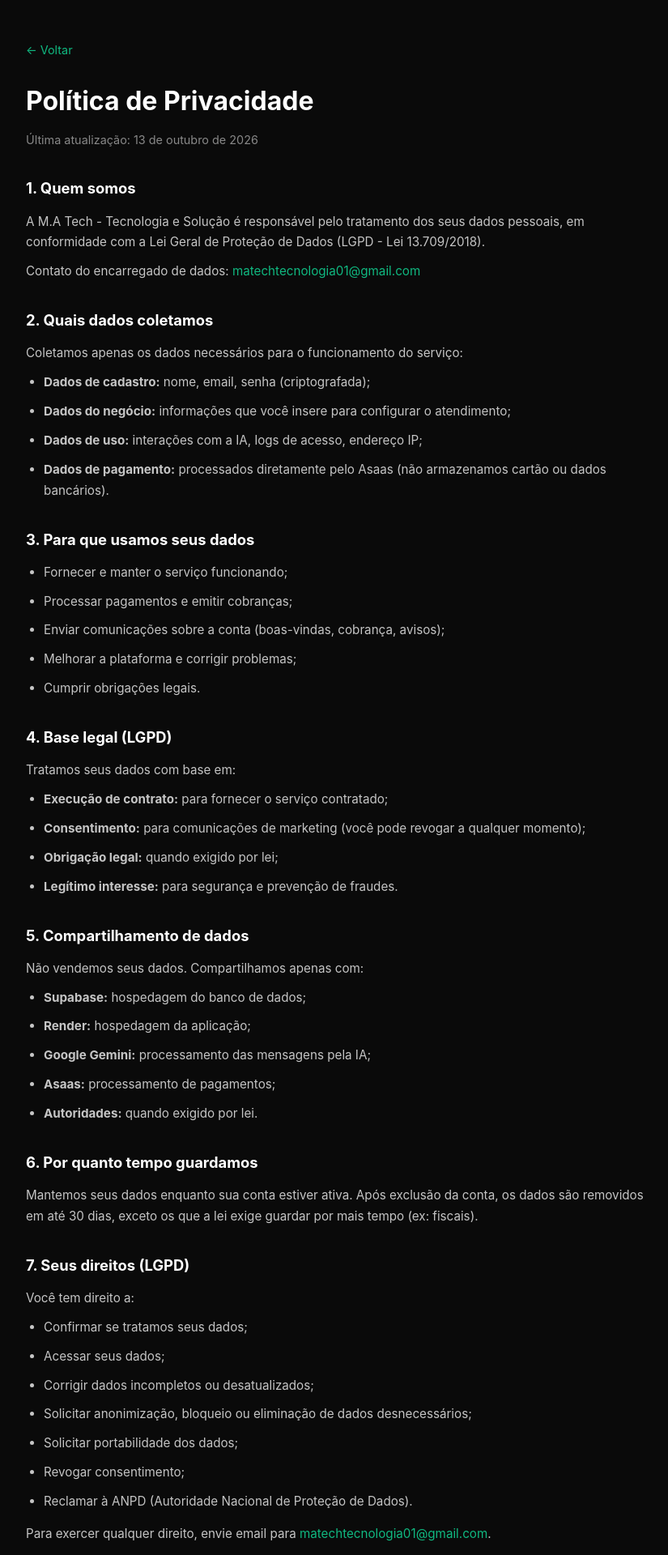
After one commit to matechtecnologia/matech-atendimento, a FastAPI app: template templates/privacidade.html in a window 1280 px wide. The commit adds this page. Shown: the top 1920 px of the page at 81% size, without its empty margins (222-1047 px from the left). Run offline with FastAPI, Linux system fonts and the light colour scheme; the template is opened without the code that fills it, so the values that code supplies are empty; some libraries are stand-ins or nearby versions.

Commit message:
Adiciona Termos de Uso e Politica de Privacidade (LGPD)

```diff
--- a/app.py
+++ b/app.py
@@ -3390,3 +3390,16 @@ def gerar_stream(atendimento_id: int, usuario_id: str = Cookie(None)):
         "X-Accel-Buffering": "no",
         "Connection": "keep-alive"
     })
+
+
+
+
+# ===== TERMOS E PRIVACIDADE =====
+@app.get("/termos", response_class=HTMLResponse)
+async def termos(request: Request):
+    return templates.TemplateResponse(request=request, name="termos.html", context={})
+
+
+@app.get("/privacidade", response_class=HTMLResponse)
+async def privacidade(request: Request):
+    return templates.TemplateResponse(request=request, name="privacidade.html", context={})
--- a/templates/landing.html
+++ b/templates/landing.html
@@ -309,6 +309,8 @@ src="https://www.facebook.com/tr?id=1797761131556226&ev=PageView&noscript=1"
       <a href="#planos">Planos</a>
       <a href="#faq">FAQ</a>
       <a href="#contato">Contato</a>
+      <a href="/termos">Termos de Uso</a>
+      <a href="/privacidade">Privacidade</a>
     </div>
     <p style="margin-top:20px;font-size:13px">© 2026 M.A Tech. Todos os direitos reservados.</p>
   </div>
--- /dev/null
+++ b/templates/privacidade.html
@@ -0,0 +1,106 @@
+<!DOCTYPE html>
+<html lang="pt-BR">
+<head>
+<meta charset="UTF-8">
+<meta name="viewport" content="width=device-width, initial-scale=1.0">
+<title>Política de Privacidade - M.A Tech</title>
+<style>
+* { margin:0; padding:0; box-sizing:border-box; }
+body { font-family: -apple-system, BlinkMacSystemFont, 'Segoe UI', sans-serif; background:#0a0a0a; color:#e5e5e5; line-height:1.7; }
+.container { max-width:820px; margin:0 auto; padding:48px 24px; }
+h1 { font-size:2rem; margin-bottom:8px; color:#fff; }
+.data { color:#888; font-size:.9rem; margin-bottom:32px; }
+h2 { font-size:1.15rem; margin-top:32px; margin-bottom:12px; color:#fff; }
+p, li { font-size:.95rem; color:#c5c5c5; margin-bottom:10px; }
+ul { padding-left:22px; margin-bottom:14px; }
+a { color:#10b981; text-decoration:none; }
+a:hover { text-decoration:underline; }
+.voltar { display:inline-block; margin-bottom:24px; color:#10b981; font-size:.9rem; }
+footer { margin-top:48px; padding-top:24px; border-top:1px solid #222; color:#666; font-size:.85rem; }
+</style>
+</head>
+<body>
+<div class="container">
+<a href="/" class="voltar">&larr; Voltar</a>
+<h1>Política de Privacidade</h1>
+<p class="data">Última atualização: 13 de outubro de 2026</p>
+
+<h2>1. Quem somos</h2>
+<p>A M.A Tech - Tecnologia e Solução é responsável pelo tratamento dos seus dados pessoais, em conformidade com a Lei Geral de Proteção de Dados (LGPD - Lei 13.709/2018).</p>
+<p>Contato do encarregado de dados: <a href="mailto:matechtecnologia01@gmail.com">matechtecnologia01@gmail.com</a></p>
+
+<h2>2. Quais dados coletamos</h2>
+<p>Coletamos apenas os dados necessários para o funcionamento do serviço:</p>
+<ul>
+<li><strong>Dados de cadastro:</strong> nome, email, senha (criptografada);</li>
+<li><strong>Dados do negócio:</strong> informações que você insere para configurar o atendimento;</li>
+<li><strong>Dados de uso:</strong> interações com a IA, logs de acesso, endereço IP;</li>
+<li><strong>Dados de pagamento:</strong> processados diretamente pelo Asaas (não armazenamos cartão ou dados bancários).</li>
+</ul>
+
+<h2>3. Para que usamos seus dados</h2>
+<ul>
+<li>Fornecer e manter o serviço funcionando;</li>
+<li>Processar pagamentos e emitir cobranças;</li>
+<li>Enviar comunicações sobre a conta (boas-vindas, cobrança, avisos);</li>
+<li>Melhorar a plataforma e corrigir problemas;</li>
+<li>Cumprir obrigações legais.</li>
+</ul>
+
+<h2>4. Base legal (LGPD)</h2>
+<p>Tratamos seus dados com base em:</p>
+<ul>
+<li><strong>Execução de contrato:</strong> para fornecer o serviço contratado;</li>
+<li><strong>Consentimento:</strong> para comunicações de marketing (você pode revogar a qualquer momento);</li>
+<li><strong>Obrigação legal:</strong> quando exigido por lei;</li>
+<li><strong>Legítimo interesse:</strong> para segurança e prevenção de fraudes.</li>
+</ul>
+
+<h2>5. Compartilhamento de dados</h2>
+<p>Não vendemos seus dados. Compartilhamos apenas com:</p>
+<ul>
+<li><strong>Supabase:</strong> hospedagem do banco de dados;</li>
+<li><strong>Render:</strong> hospedagem da aplicação;</li>
+<li><strong>Google Gemini:</strong> processamento das mensagens pela IA;</li>
+<li><strong>Asaas:</strong> processamento de pagamentos;</li>
+<li><strong>Autoridades:</strong> quando exigido por lei.</li>
+</ul>
+
+<h2>6. Por quanto tempo guardamos</h2>
+<p>Mantemos seus dados enquanto sua conta estiver ativa. Após exclusão da conta, os dados são removidos em até 30 dias, exceto os que a lei exige guardar por mais tempo (ex: fiscais).</p>
+
+<h2>7. Seus direitos (LGPD)</h2>
+<p>Você tem direito a:</p>
+<ul>
+<li>Confirmar se tratamos seus dados;</li>
+<li>Acessar seus dados;</li>
+<li>Corrigir dados incompletos ou desatualizados;</li>
+<li>Solicitar anonimização, bloqueio ou eliminação de dados desnecessários;</li>
+<li>Solicitar portabilidade dos dados;</li>
+<li>Revogar consentimento;</li>
+<li>Reclamar à ANPD (Autoridade Nacional de Proteção de Dados).</li>
+</ul>
+<p>Para exercer qualquer direito, envie email para <a href="mailto:matechtecnologia01@gmail.com">matechtecnologia01@gmail.com</a>.</p>
+
+<h2>8. Segurança</h2>
+<p>Adotamos medidas técnicas para proteger seus dados: senhas criptografadas, conexões HTTPS, controle de acesso e backups. Nenhum sistema é 100% seguro, mas trabalhamos para minimizar riscos.</p>
+
+<h2>9. Cookies</h2>
+<p>Usamos cookies essenciais para login e funcionamento da plataforma. Também usamos o Meta Pixel para medir campanhas de anúncios. Você pode desativar cookies no navegador, mas isso pode afetar o funcionamento.</p>
+
+<h2>10. Menores de idade</h2>
+<p>Não coletamos intencionalmente dados de menores de 18 anos. Se identificarmos, excluiremos.</p>
+
+<h2>11. Alterações nesta Política</h2>
+<p>Podemos atualizar esta Política. Mudanças importantes serão comunicadas na plataforma ou por email.</p>
+
+<h2>12. Contato</h2>
+<p>Dúvidas sobre privacidade: <a href="mailto:matechtecnologia01@gmail.com">matechtecnologia01@gmail.com</a></p>
+
+<footer>
+&copy; 2026 M.A Tech - Tecnologia e Solução. Todos os direitos reservados.<br>
+<a href="/termos">Termos de Uso</a> &middot; <a href="mailto:matechtecnologia01@gmail.com">Contato</a>
+</footer>
+</div>
+</body>
+</html>
```
Also changed, not shown: templates/termos.html (added, +99 -0 lines).
